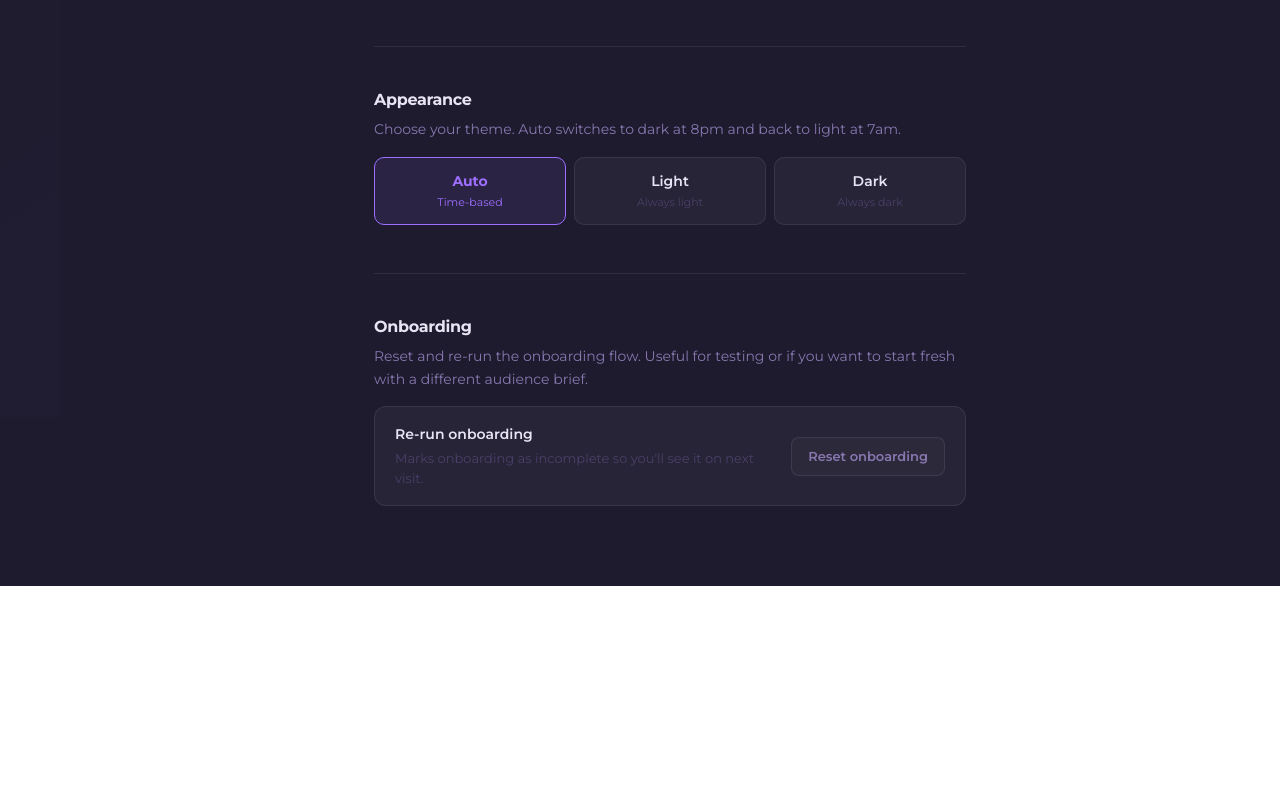
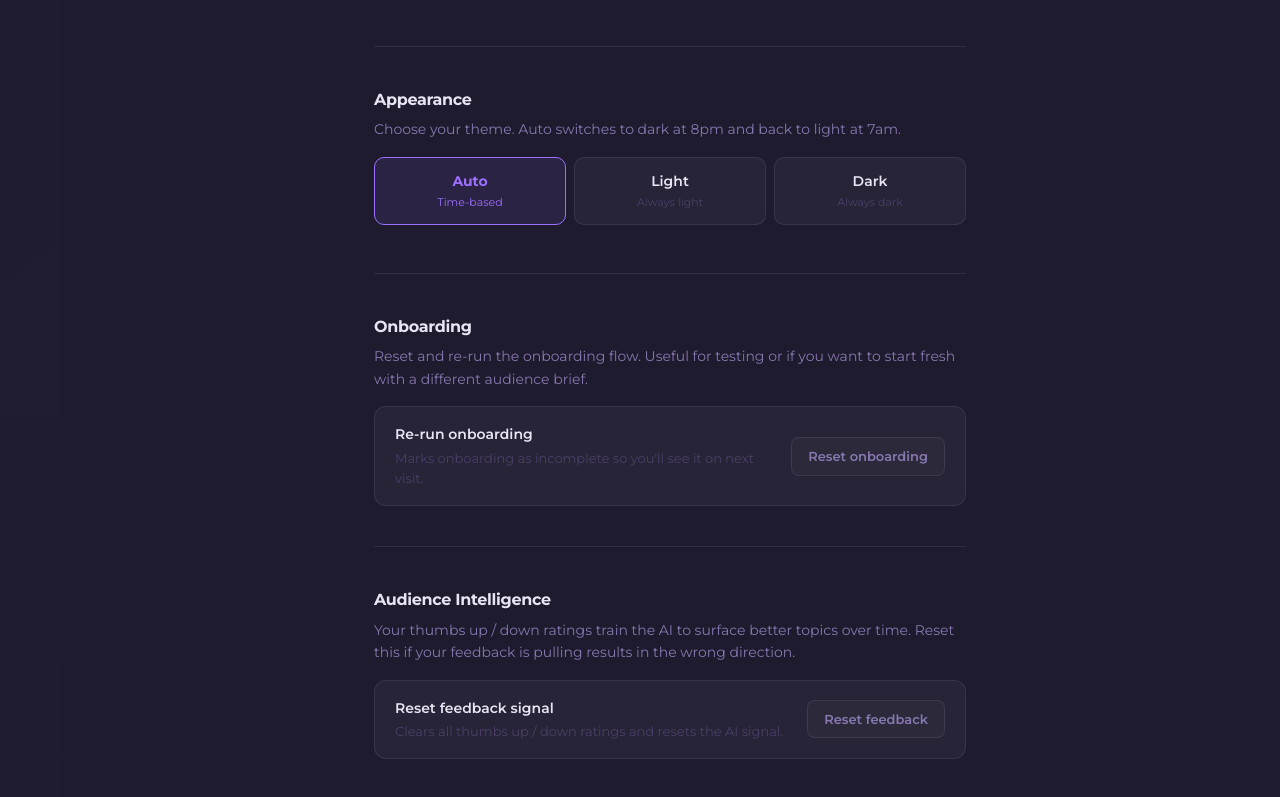
Before and after one commit to abhichandai/mtc, a Next.js app: page /settings in a window 1280 px wide. Shown: the part 1183-1980 px from the top of the page. Before the commit the page ends 1769 px from the top, so only its background shows below. Built offline with nearby package versions, Linux system fonts and the light colour scheme; no server answers.

Commit message:
Add feedback reset to settings — bulk DELETE endpoint + UI section

```diff
--- a/app/api/relevance-feedback/route.ts
+++ b/app/api/relevance-feedback/route.ts
@@ -31,6 +31,7 @@ export async function POST(req: NextRequest) {
 }
 
 // DELETE /api/relevance-feedback?post_url=<url> — remove feedback for a post
+// DELETE /api/relevance-feedback — remove ALL feedback for the user (reset)
 export async function DELETE(req: NextRequest) {
   const { userId } = await auth();
   if (!userId) {
@@ -38,15 +39,15 @@ export async function DELETE(req: NextRequest) {
   }
 
   const post_url = req.nextUrl.searchParams.get('post_url');
-  if (!post_url) {
-    return NextResponse.json({ error: 'post_url required' }, { status: 400 });
-  }
 
-  const { error } = await supabase
+  const query = supabase
     .from('relevance_feedback')
     .delete()
-    .eq('user_id', userId)
-    .eq('post_url', post_url);
+    .eq('user_id', userId);
+
+  const { error } = post_url
+    ? await query.eq('post_url', post_url)
+    : await query;
 
   if (error) {
     return NextResponse.json({ error: error.message }, { status: 500 });
--- a/app/settings/page.tsx
+++ b/app/settings/page.tsx
@@ -61,6 +61,10 @@ export default function SettingsPage() {
   const [resetting, setResetting] = useState(false);
   const [resetDone, setResetDone] = useState(false);
 
+  // Reset feedback state
+  const [resettingFeedback, setResettingFeedback] = useState(false);
+  const [feedbackResetDone, setFeedbackResetDone] = useState(false);
+
   useEffect(() => {
     if (!isLoaded) return;
     async function loadProfile() {
@@ -113,6 +117,21 @@ export default function SettingsPage() {
     } catch {
       setSaveState('error');
       setTimeout(() => setSaveState('idle'), 2500);
+    }
+  };
+
+  const handleResetFeedback = async () => {
+    if (resettingFeedback) return;
+    setResettingFeedback(true);
+    try {
+      await fetch('/api/relevance-feedback', { method: 'DELETE' });
+      // Clear dashboard localStorage cache so next load runs fresh analyze-niche
+      Object.keys(localStorage).forEach(key => {
+        if (key.startsWith('mtc_trends_')) localStorage.removeItem(key);
+      });
+      setFeedbackResetDone(true);
+    } finally {
+      setResettingFeedback(false);
     }
   };
 
@@ -421,6 +440,57 @@ export default function SettingsPage() {
             )}
           </div>
         </section>
+
+        {/* ── Divider ── */}
+        <div style={{ borderTop: '1px solid var(--border)', marginBottom: 40, marginTop: 40 }} />
+
+        {/* ── Audience Feedback Reset ── */}
+        <section>
+          <h2 style={{
+            fontFamily: 'var(--font-ui)', fontWeight: 700, fontSize: 16,
+            color: 'var(--text)', marginBottom: 6, letterSpacing: '-0.02em',
+          }}>
+            Audience Intelligence
+          </h2>
+          <p style={{ fontSize: 14, color: 'var(--text-muted)', fontFamily: 'var(--font-ui)', marginBottom: 16, lineHeight: 1.6 }}>
+            Your thumbs up / down ratings train the AI to surface better topics over time. Reset this if your feedback is pulling results in the wrong direction.
+          </p>
+
+          <div style={{
+            background: 'var(--surface)', border: '1px solid var(--border)',
+            borderRadius: 12, padding: '16px 20px',
+            display: 'flex', alignItems: 'center', justifyContent: 'space-between', gap: 16,
+          }}>
+            <div>
+              <p style={{ fontFamily: 'var(--font-ui)', fontWeight: 600, fontSize: 14, color: 'var(--text)', marginBottom: 2 }}>
+                Reset feedback signal
+              </p>
+              <p style={{ fontFamily: 'var(--font-ui)', fontSize: 13, color: 'var(--text-dim)' }}>
+                {feedbackResetDone
+                  ? 'Done — your next dashboard refresh will start fresh.'
+                  : 'Clears all thumbs up / down ratings and resets the AI signal.'}
+              </p>
+            </div>
+
+            <button
+              onClick={feedbackResetDone ? undefined : handleResetFeedback}
+              disabled={resettingFeedback || feedbackResetDone}
+              style={{
+                padding: '8px 16px', borderRadius: 8, flexShrink: 0,
+                background: feedbackResetDone ? 'var(--accent-dim)' : 'var(--surface-2)',
+                border: `1.5px solid ${feedbackResetDone ? 'var(--accent)' : 'var(--border)'}`,
+                color: feedbackResetDone ? 'var(--accent)' : 'var(--text-muted)',
+                fontSize: 13, fontWeight: feedbackResetDone ? 700 : 600,
+                fontFamily: 'var(--font-ui)',
+                cursor: (resettingFeedback || feedbackResetDone) ? 'default' : 'pointer',
+                whiteSpace: 'nowrap' as const,
+                transition: 'all 0.15s',
+              }}
+            >
+              {resettingFeedback ? 'Resetting...' : feedbackResetDone ? '✓ Reset' : 'Reset feedback'}
+            </button>
+          </div>
+        </section>
       </main>
 
       <style>{`@keyframes spin { to { transform: rotate(360deg); } }`}</style>
```
